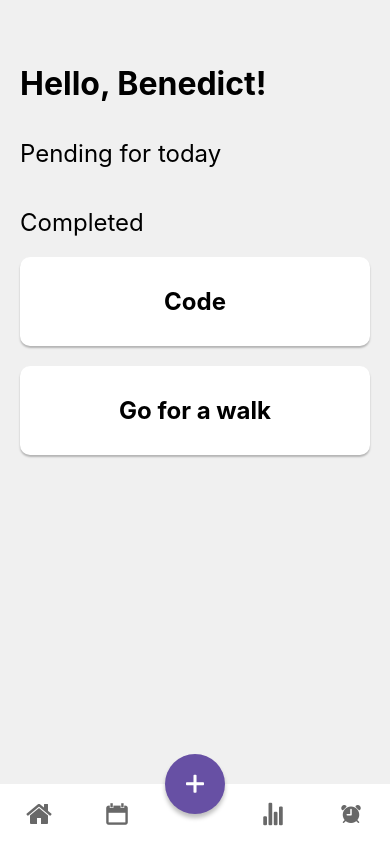
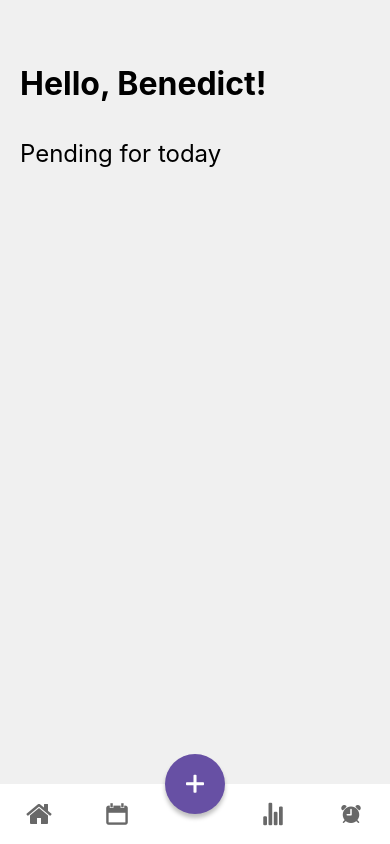
Before and after one commit to grass-benedict/habit-tracker-final, a React Native app: screen /Home in a window 390 px wide. Built offline with nearby package versions, Linux system fonts and the light colour scheme.

Commit message:
Added condition so completed habits only render when completedHabits array is not empty

```diff
--- a/screens/HomeScreen.js
+++ b/screens/HomeScreen.js
@@ -6,7 +6,7 @@ import { createBottomTabNavigator } from '@react-navigation/bottom-tabs';
 import Habit from '../components/Habit';
 
 
-const HomeScreen = ( { route } ) => {
+const HomeScreen = ( { route, navigation } ) => {
   const [pendingHabitItems, setPendingHabitItems] = useState([]);
   const [completedHabitItems, setCompletedHabitItems] = useState([]);
 
@@ -14,6 +14,7 @@ const HomeScreen = ( { route } ) => {
     //Wenn Parameter übergeben, erstelle neues Habit
     if (route.params?.habit) {
       addHabitToList();
+      navigation.setParams({ habit: null });
     }
   }, [route.params?.habit]);
 
@@ -23,7 +24,7 @@ const HomeScreen = ( { route } ) => {
   }
 
   const pendingHabits = ['Exercise', 'Read', 'Meditate'];
-  const completedHabits = ['Code', 'Go for a walk'];
+  const completedHabits = [];
 
   return (
     <ScrollView style={styles.container} showsVerticalScrollIndicator = {false}>
@@ -38,13 +39,14 @@ const HomeScreen = ( { route } ) => {
       </View>
 
 
-      <View style={styles.completedTasksContainer}>
-      <Text style = {styles.taskHeading}>Completed</Text>
-          {
-          completedHabits.map((habit, index) => (
-          <Habit key={index} text={habit} />
+      {completedHabits.length > 0 && ( // Conditionally render the View if completedHabits is not empty
+        <View style={styles.completedTasksContainer}>
+          <Text style={styles.taskHeading}>Completed</Text>
+          {completedHabits.map((habit, index) => (
+            <Habit key={index} text={habit} />
           ))}
-      </View>
+        </View>
+      )}
 
       <StatusBar style="auto" />
     </ScrollView>
@@ -64,7 +66,7 @@ const styles = StyleSheet.create({
   pendingTasksContainer: {
     paddingTop: 100,
     paddingHorizontal: 20,
-    paddingBottom: 30,
+    paddingBottom: 100,
   },
   completedTasksContainer: {
     paddingHorizontal: 20,
```
